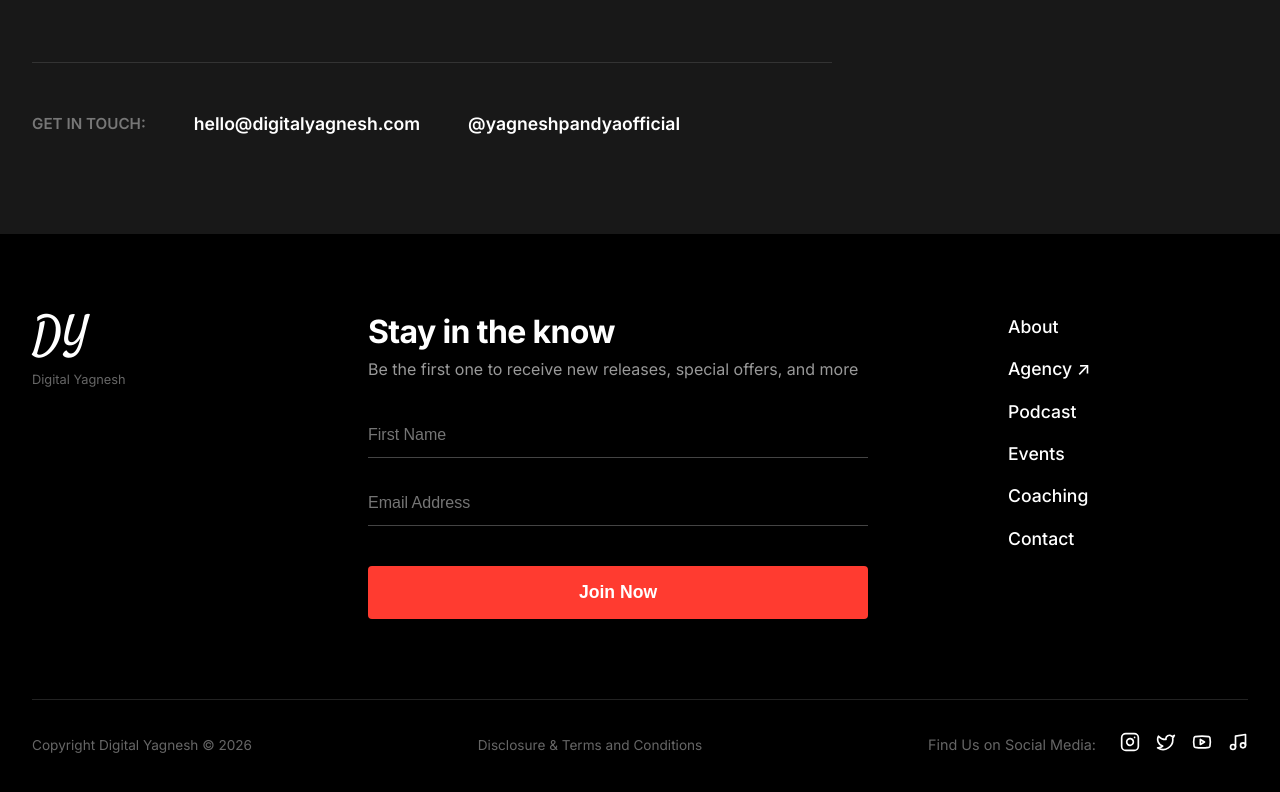
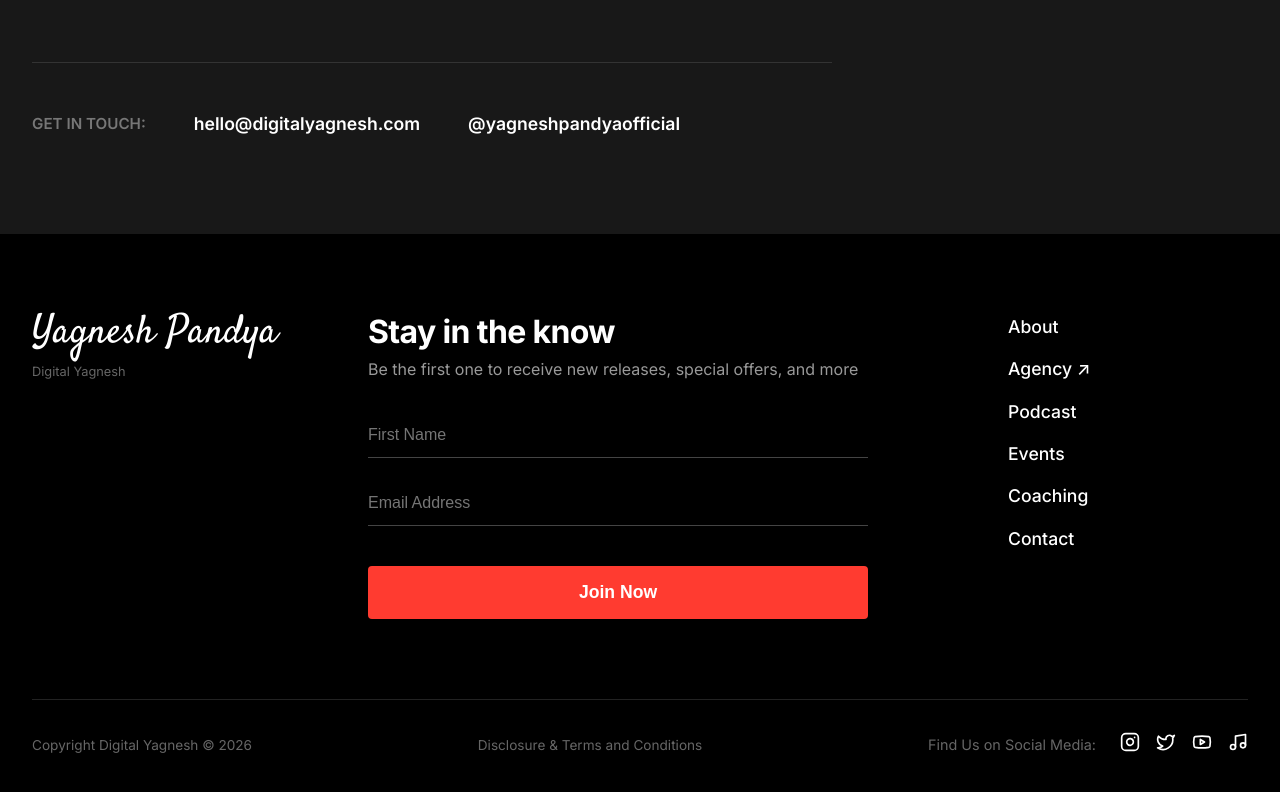
Before and after one commit to jayvdigitalyagnesh-collab/yagneshpandya, a React (Vite) app: page / in a window 1280 px wide. Shown: the part 4885-5677 px from the top of the page. Built offline with nearby package versions, Linux system fonts and the light colour scheme.

Commit message:
name footer

```diff
--- a/src/components/Footer.jsx
+++ b/src/components/Footer.jsx
@@ -32,11 +32,11 @@ const Footer = () => {
                         <div>
                             <span style={{
                                 fontFamily: '"Satisfy", cursive',
-                                fontSize: '3rem',
+                                fontSize: '2.5rem',
                                 color: 'white',
                                 lineHeight: 1
                             }}>
-                                DY
+                                Yagnesh Pandya
                             </span>
                             <p style={{ color: '#666', fontSize: '0.8rem', marginTop: '0.5rem' }}>Digital Yagnesh</p>
                         </div>
```
